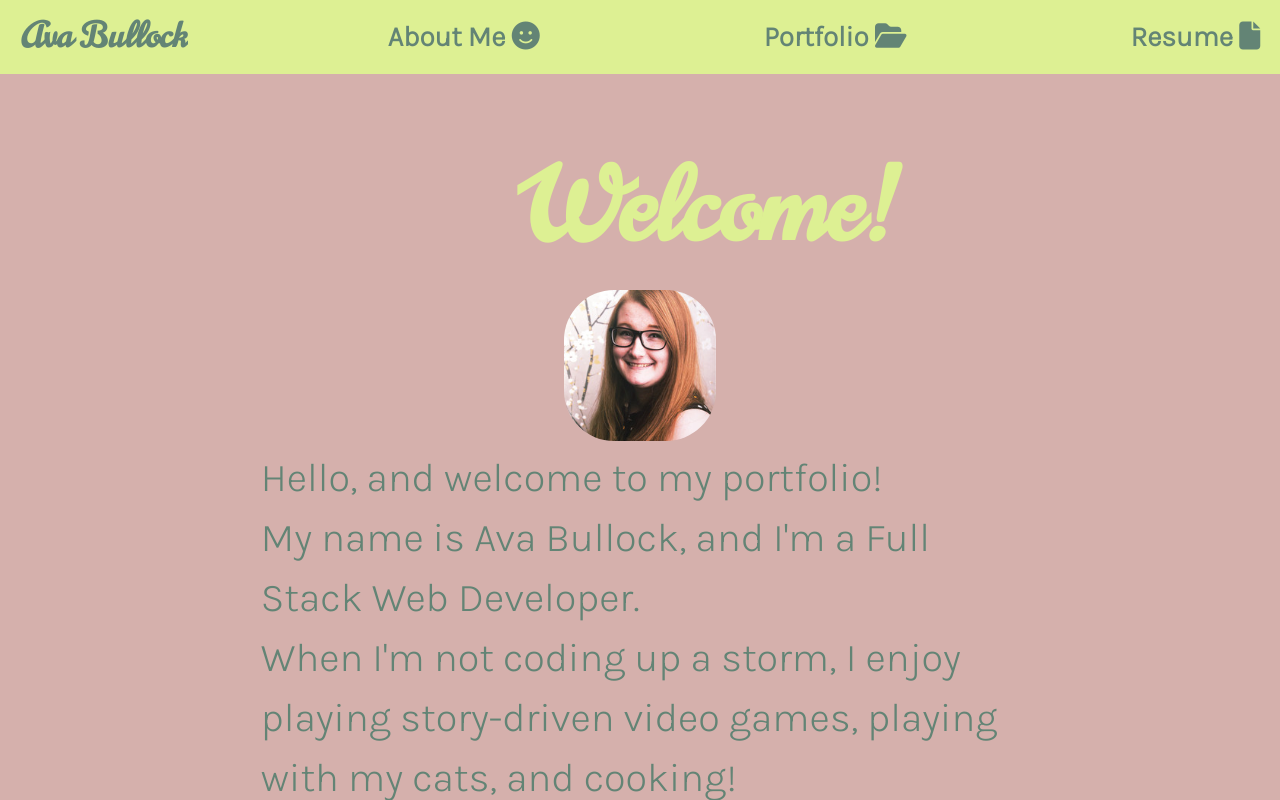
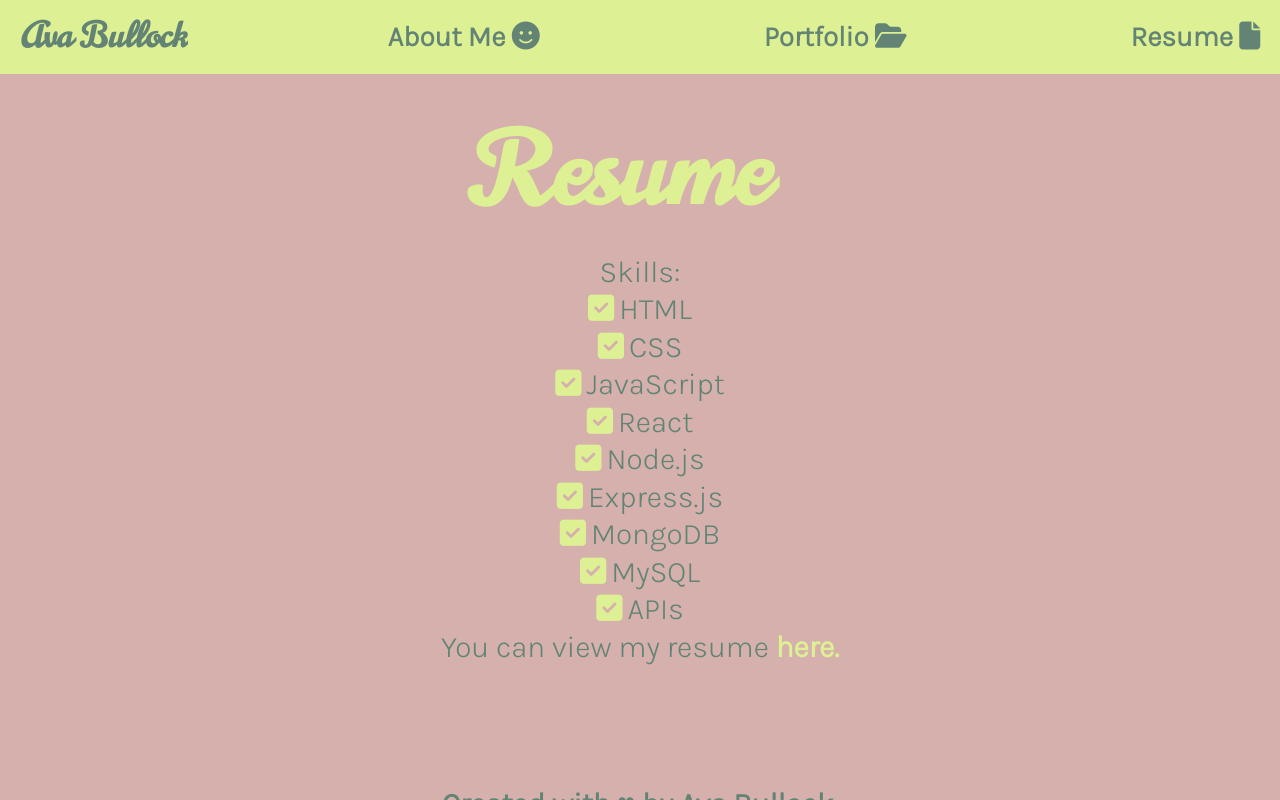
Before and after one commit to avamariee/portfolio-REACT, a React (Create React App) app: page / in a window 1280 px wide. Both pictures are taken after a click on the element "Resume". Shown: the top 800 px of the page. Built offline with nearby package versions, Linux system fonts and the light colour scheme.

Commit message:
added resume page

```diff
--- a/src/App.js
+++ b/src/App.js
@@ -5,6 +5,7 @@ import About from './components/About';
 import Nav from './components/Nav';
 import ProjectList from './components/ProjectList';
 import Footer from './components/Footer';
+import Resume from './components/Resume';
 
 function App() {
 
@@ -36,11 +37,11 @@ function App() {
       case "portfolio":
         return <ProjectList />;
 
+        case "Resume":
+          return <Resume />;
       // case "contact":
       //   return <Contact />;
 
-      //   case "resume":
-      //     return <Resume />;
 
       default:
         return <About />
--- a/src/assets/styles.css
+++ b/src/assets/styles.css
@@ -119,6 +119,31 @@ h2 {
 
 /* end projects stylings */
 
+/* resume stylings */
+
+.resume {
+    font-size: 100px;
+    padding-bottom: 20px;
+    margin-top: -10px;
+}
+
+.subtitle {
+    font-size: 30px;
+    color: var(--wintergreen-dream);
+    padding-bottom: 50px;
+}
+
+.resume-anchor {
+    color: var(--key-lime);
+    font-weight: bolder;
+}
+
+.fa-check-square {
+    color: var(--key-lime);
+    padding-right: 5px;
+}
+/* end resume stylings */
+
 /* footer stylings */
 
 .footer {
--- /dev/null
+++ b/src/components/Resume/index.js
@@ -0,0 +1,30 @@
+import React from 'react';
+
+function Resume() {
+
+    return (
+        <section className="section resume columns is-centered">
+            <div>
+                <h1 className="title resume">Resume</h1>
+                <h2 className="subtitle">
+                    Skills:
+                    <ul>
+                        <li><i class="fas fa-check-square"></i>HTML</li>
+                        <li><i class="fas fa-check-square"></i>CSS</li>
+                        <li><i class="fas fa-check-square"></i>JavaScript</li>
+                        <li><i class="fas fa-check-square"></i>React</li>
+                        <li><i class="fas fa-check-square"></i>Node.js</li>
+                        <li><i class="fas fa-check-square"></i>Express.js</li>
+                        <li><i class="fas fa-check-square"></i>MongoDB</li>
+                        <li><i class="fas fa-check-square"></i>MySQL</li>
+                        <li><i class="fas fa-check-square"></i>APIs</li>
+
+                    </ul>
+                    You can view my resume <a className="resume-anchor" href="https://docs.google.com/document/d/1_BjkZpf2Li7jKkTnJcDm8zEZPu6pbA7uKkjZm5xvmLk/edit?usp=sharing" target="_blank">here.</a>
+                </h2>
+            </div>
+        </section>
+    )
+}
+
+export default Resume;
```
